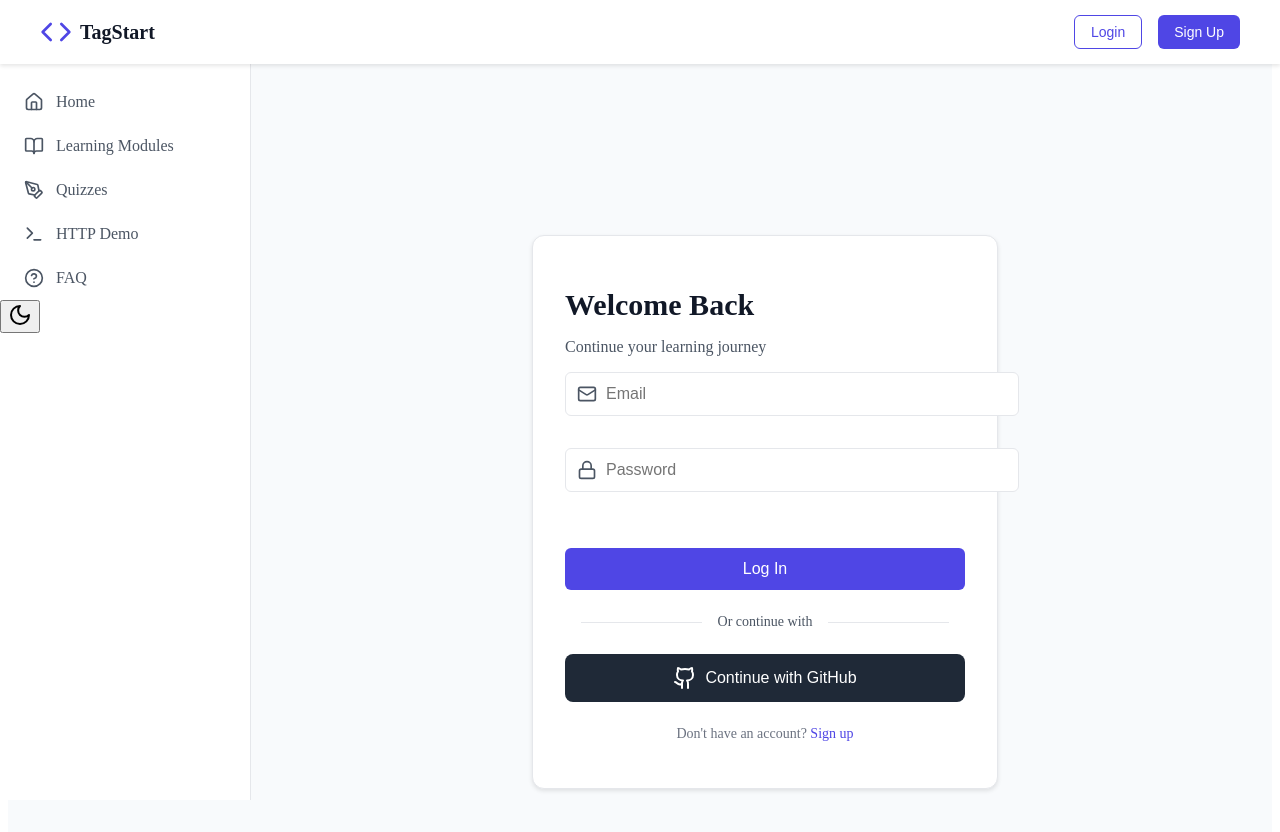
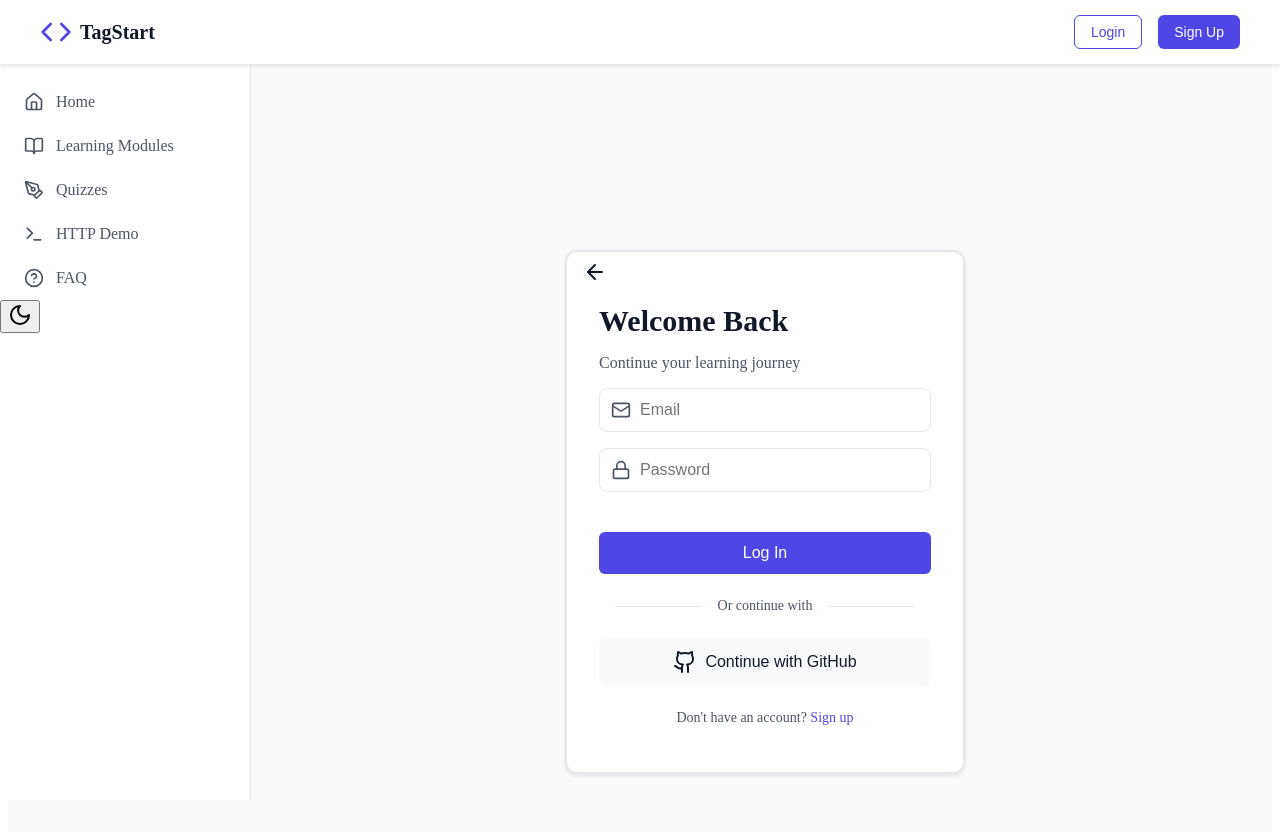
Before and after one commit to Ericn01/Web-Dev-Basics-Learning-System, a React (Vite) app in the folder frontend/: page / in a window 1280 px wide. Both pictures are taken after a click on the button "Login". Shown: the top 832 px of the page. Built offline with nearby package versions, Linux system fonts and the light colour scheme.

Commit message:
Minor backend change

```diff
--- a/frontend/src/services/authContext.jsx
+++ b/frontend/src/services/authContext.jsx
@@ -33,17 +33,19 @@ export const AuthProvider = ({ children }) => {
   const login = async (credentials) => {
     console.log(credentials)
     const response = await api.post('/login', credentials);
-    const { token } = response.data.token;
-    localStorage.setItem('authToken', token);
+    const token = response.data.token;
+    localStorage.setItem('token', token);
     localStorage.setItem('userEmail', credentials.email);
+    api.defaults.headers.common['Authorization'] = `Bearer: ${token}`;
     await fetchUserProfile();
   };
 
   const signup = async (userData) => {
     const response = await api.post('/register', userData);
-    const { token } = response.data.token;
-    localStorage.setItem('authToken', token);
+    const token = response.data.token;
+    localStorage.setItem('token', token);
     localStorage.setItem('userEmail', userData.email);
+    api.defaults.headers.common['Authorization'] = `Bearer: ${token}`;
     await fetchUserProfile();
   };
 
--- a/frontend/src/styling/Authentication.css
+++ b/frontend/src/styling/Authentication.css
@@ -15,7 +15,9 @@
   width: 100%;
   max-width: 400px;
   box-shadow: var(--card-shadow);
-  border: 1px solid var(--border-color);
+  border: 2px solid var(--border-color);
+  position: relative;
+  box-sizing: border-box;
 }
 
 .auth-header h1 {
@@ -35,7 +37,7 @@
   top: 0;
   background: none;
   border: none;
-    color: #6b7280;
+  color: var(--text-secondary);
   cursor: pointer;
   padding: 8px;
   border-radius: 50%;
@@ -45,17 +47,21 @@
 }
 
 .back-button:hover {
-    background: #f3f4f6;
+  background: var(--bg-secondary);
 }
 
 .auth-form {
   display: flex;
   flex-direction: column;
   gap: 16px;
+  width: 100%;  /* Added to ensure form takes full width of card */
+  box-sizing: border-box;  /* Added to include padding in width calculation */
 }
 
 .input-group {
   position: relative;
+  width: 100%;  /* Added to ensure input group takes full width */
+  box-sizing: border-box;  /* Added to include padding in width calculation */
 }
 
 .input-icon {
@@ -63,11 +69,10 @@
   left: 12px;
   top: 50%;
   transform: translateY(-50%);
-    color: #9ca3af;
+  color: var(--text-secondary);
   width: 20px;
   height: 20px;
 }
-
 
 .input-group input {
   width: 100%;
@@ -77,11 +82,18 @@
   font-size: 1rem;
   background-color: var(--input-bg);
   color: var(--text-primary);
+  box-sizing: border-box;  /* Added to include padding and border in width calculation */
+}
+
+.input-group input:focus {
+  outline: none;
+  border-color: var(--accent-color);
 }
 
 .submit-button {
+  width: 100%;  /* Added to ensure button takes full width */
   background: var(--accent-color);
-    color: white;
+  color: var(--bg-primary);
   padding: 12px;
   border: none;
   border-radius: 8px;
@@ -89,28 +101,11 @@
   font-weight: 500;
   cursor: pointer;
   transition: background-color 0.2s;
+  box-sizing: border-box;  /* Added to include padding in width calculation */
 }
 
 .submit-button:hover:not(:disabled) {
   background: var(--accent-hover);
-  }
-
-  .error-message {
-    background: var(--error-bg);
-    color: var(--error-text);
-    padding: 12px;
-    border-radius: 8px;
-    margin-bottom: 16px;
-  }
-
-  .input-group input:focus {
-    outline: none;
-    border-color: #4f46e5;
-  }
-
-
-  .submit-button:hover:not(:disabled) {
-    background: #4338ca;
 }
 
 .submit-button:disabled {
@@ -119,32 +114,36 @@
 }
 
 .error-message {
-    background: #fee2e2;
-    color: #dc2626;
+  width: 100%;  /* Added to ensure error message takes full width */
+  background: var(--error-bg);
+  color: var(--error-text);
   padding: 12px;
   border-radius: 8px;
   margin-bottom: 16px;
   font-size: 0.875rem;
+  box-sizing: border-box;  /* Added to include padding in width calculation */
 }
 
 .social-auth {
   margin-top: 24px;
+  width: 100%;  /* Added to ensure social auth takes full width */
 }
 
 .divider {
   display: flex;
   align-items: center;
   text-align: center;
-    color: #6b7280;
+  color: var(--text-secondary);
   font-size: 0.875rem;
   margin: 24px 0;
+  width: 100%;  /* Added to ensure divider takes full width */
 }
 
 .divider::before,
 .divider::after {
   content: '';
   flex: 1;
-    border-bottom: 1px solid #e5e7eb;
+  border-bottom: 1px solid var(--border-color);
   margin: 0 16px;
 }
 
@@ -155,28 +154,30 @@
   justify-content: center;
   gap: 8px;
   padding: 12px;
-    background: #1f2937;
-    color: white;
+  background: var(--bg-secondary);
+  color: var(--text-primary);
   border: none;
   border-radius: 8px;
   font-size: 1rem;
   cursor: pointer;
   transition: background-color 0.2s;
+  box-sizing: border-box;  /* Added to include padding in width calculation */
 }
 
 .github-button:hover {
-    background: #111827;
+  background: var(--bg-primary);
 }
 
 .auth-footer {
   text-align: center;
   margin-top: 24px;
-    color: #6b7280;
+  color: var(--text-secondary);
   font-size: 0.875rem;
+  width: 100%;  /* Added to ensure footer takes full width */
 }
 
 .auth-footer a {
-    color: #4f46e5;
+  color: var(--accent-color);
   text-decoration: none;
   font-weight: 500;
 }
--- a/frontend/src/styling/Home.css
+++ b/frontend/src/styling/Home.css
@@ -66,7 +66,7 @@
   font-size: 2.5rem;
   font-weight: 700;
   margin-bottom: 8px;
-  color: var(--text-primary);
+  color: var(--text-primary)
 }
 
 .stat-card p {
@@ -216,31 +216,6 @@
   margin-bottom: 24px;
 }
 
-.input-group {
-  position: relative;
-  margin-bottom: 16px;
-}
-
-.input-icon {
-  position: absolute;
-  left: 12px;
-  top: 50%;
-  transform: translateY(-50%);
-  color: var(--text-secondary);
-  width: 20px;
-  height: 20px;
-}
-
-.input-group input {
-  width: 100%;
-  padding: 12px 12px 12px 40px;
-  border: 1px solid var(--border-color);
-  border-radius: 6px;
-  font-size: 1rem;
-  background: var(--input-bg);
-  color: var(--text-primary);
-}
-
 .submit-button {
   width: 100%;
   padding: 12px;
```
Also changed, not shown: 1 other file (tests, documents, lock files or other folders). Lines whose indentation alone changed are shown as unchanged.
